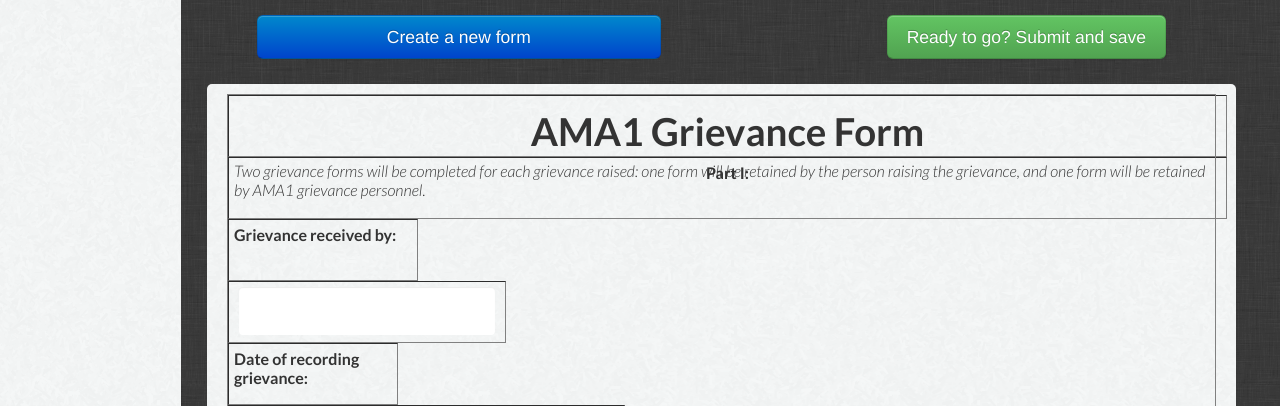
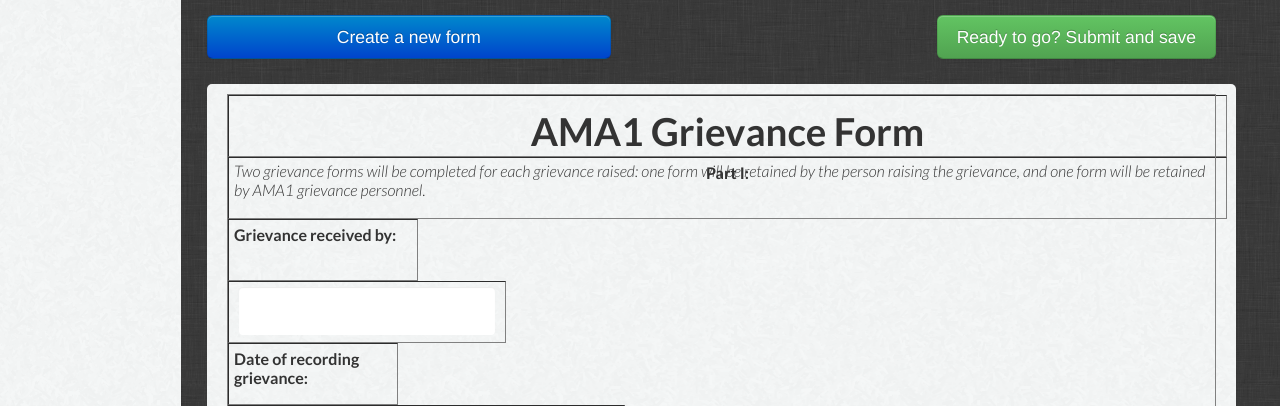
Before and after one commit to neelspatel/Tesselations_Admin, a Django app: page /data/AMA1/ in a window 1280 px wide. Shown: the top 406 px of the page. Run offline with Django 3.2, Linux system fonts and the light colour scheme; data that the repository does not hold is empty; some libraries are stand-ins or nearby versions.

Commit message:
displaying results

```diff
--- a/mysite/data/static/data/css/custom.css
+++ b/mysite/data/static/data/css/custom.css
@@ -70,7 +70,7 @@ tr {
 }
 
 .submitButton {
-    margin-right: 50px;
+    margin-right: 0px;
     margin-top: 15px;
     margin-bottom: 5px;
     display: inline-block;
@@ -79,7 +79,7 @@ tr {
 }
 
 .createButton {
-    margin-left: 50px;
+    margin-left: 0px;
     margin-top: 15px;
     margin-bottom: 5px;
     display: inline-block;
```
